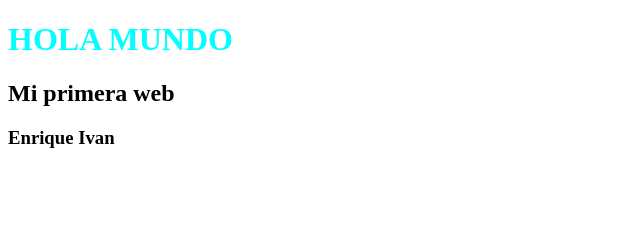
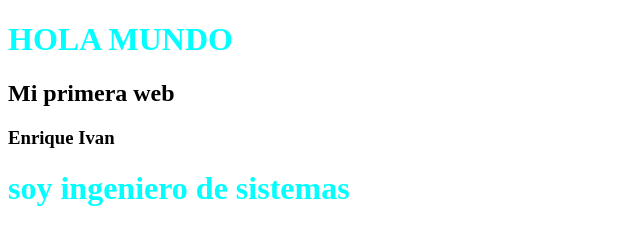
Before and after one commit to EnrikeIvan/bootcamp-frontend-g14-, a plain HTML site: page index.html in a window 1280 px wide. Shown: the whole page, without its empty margins (0-640 px from the left). Drawn offline with Linux system fonts and the light colour scheme.

Commit message:
Agregue mi profesion

```diff
--- a/index.html
+++ b/index.html
@@ -10,10 +10,13 @@
    h1 {
     color: aqua;
    }
+
 </style>
 <body>
     <h1>HOLA MUNDO
         <h2> Mi primera web
             <h3> Enrique Ivan
+
+                <h1> soy ingeniero de sistemas
 </body>
 </html>
```
